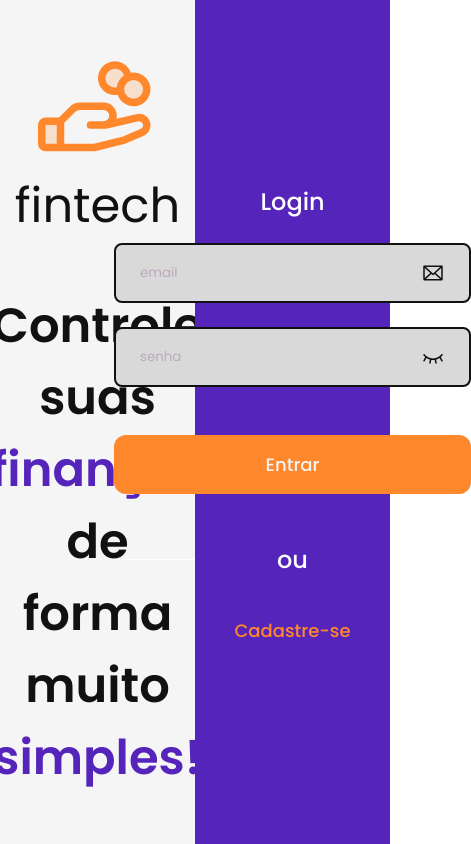
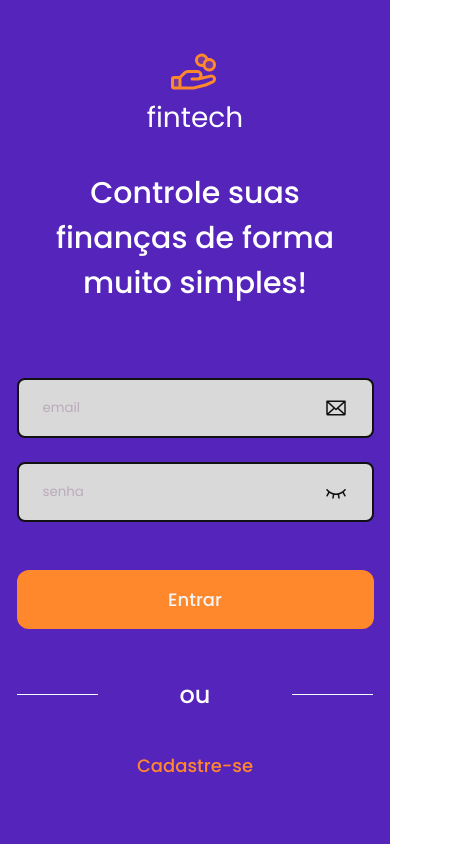
Before and after one commit to DavySz/fintech, a React (Create React App) app: page / in a window 390 px wide. Shown: the whole page, 471 px wide, since content can reach past the window. Built offline with nearby package versions, Linux system fonts and the light colour scheme.

Commit message:
feat: apply responsiveness

```diff
--- a/src/presentation/components/input/input.styles.ts
+++ b/src/presentation/components/input/input.styles.ts
@@ -1,24 +1,32 @@
 import { styled } from "styled-components";
 
+import { transformToRem } from "../../helpers/transform-pix-rem";
 import type { IInputWrapper } from "./input.types";
 import { getInputVariantColor } from "./mappers";
 
 export const InputWrapper = styled.div<IInputWrapper>`
     display: flex;
     align-items: center;
-    padding: 16px 24px;
+    padding: ${transformToRem(16)}rem ${transformToRem(24)}rem;
 
-    border-radius: 8px;
+    border-radius: ${transformToRem(8)}rem;
 
     background-color: ${({ theme }) => theme.colors.input.background.default};
 
-    border: 2px solid ${({ variant }) => getInputVariantColor(variant)};
+    border: ${transformToRem(2)}rem solid
+        ${({ variant }) => getInputVariantColor(variant)};
+
+    width: 100%;
+
+    @media (max-width: 368px) {
+        width: ${transformToRem(300)}rem;
+    }
 `;
 
 export const CustomInput = styled.input`
     border: none;
 
-    margin-right: 24px;
+    margin-right: ${transformToRem(24)}rem;
 
     background-color: ${({ theme }) => theme.colors.input.background.default};
 
--- a/src/presentation/components/logo/logo.styles.ts
+++ b/src/presentation/components/logo/logo.styles.ts
@@ -1,4 +1,8 @@
+import { HandCoins } from "@phosphor-icons/react";
 import { styled } from "styled-components";
+
+import { transformToRem } from "../../helpers/transform-pix-rem";
+import { Text } from "../text/text";
 
 export const CustomLogo = styled.div`
     display: flex;
@@ -8,3 +12,22 @@ export const CustomLogo = styled.div`
 
     flex-direction: column;
 `;
+
+export const StyledHandCoins = styled(HandCoins)`
+    font-weight: ${(props) => props.weight};
+
+    @media (min-width: 320px) and (max-width: 1020px) {
+        font-size: ${transformToRem(48)}rem;
+    }
+
+    @media (min-width: 1021px) {
+        font-size: ${transformToRem(75)}rem;
+    }
+`;
+
+export const CustomText = styled(Text)`
+    @media (min-width: 320px) and (max-width: 1020px) {
+        color: ${({ theme }) => theme.colors.white.default};
+        font-size: ${transformToRem(28)}rem;
+    }
+`;
--- a/src/presentation/components/logo/logo.tsx
+++ b/src/presentation/components/logo/logo.tsx
@@ -1,8 +1,6 @@
-import { HandCoins } from "@phosphor-icons/react";
 import { useTheme } from "styled-components";
 
-import { Text } from "../text/text";
-import { CustomLogo } from "./logo.styles";
+import { CustomLogo, CustomText, StyledHandCoins } from "./logo.styles";
 import { type ILogo } from "./logo.types";
 
 export const Logo: React.FC<ILogo> = ({ onlyAsset }) => {
@@ -12,19 +10,15 @@ export const Logo: React.FC<ILogo> = ({ onlyAsset }) => {
         if (onlyAsset) return null;
 
         return (
-            <Text size="48" weight="400">
+            <CustomText size="48" weight="400">
                 fintech
-            </Text>
+            </CustomText>
         );
     }
 
     return (
         <CustomLogo>
-            <HandCoins
-                color={colors.orange.default}
-                weight="duotone"
-                size={120}
-            />
+            <StyledHandCoins color={colors.orange.default} weight="duotone" />
             {renderText()}
         </CustomLogo>
     );
--- a/src/presentation/pages/sign-in/sign-in.styles.ts
+++ b/src/presentation/pages/sign-in/sign-in.styles.ts
@@ -1,35 +1,50 @@
 import { styled } from "styled-components";
 
-import { type ISection } from "./sign-in.types";
+import { Text } from "../../components/text/text";
+import { transformToRem } from "../../helpers/transform-pix-rem";
 
 export const Container = styled.div`
     display: flex;
-
-    align-items: center;
-    justify-content: center;
+    align-items: stretch;
 
     height: 100vh;
-    width: 100vw;
+
+    background-color: ${({ theme }) => theme.colors.neutrals.inverted};
+
+    @media (max-width: 767px) {
+        flex-direction: column;
+    }
 `;
 
-export const Section = styled.div<ISection>`
+export const Aside = styled.aside`
+    display: flex;
+    flex: 1;
+
+    flex-direction: column;
+    justify-content: center;
+    align-items: center;
+
+    padding: ${transformToRem(120)}rem ${transformToRem(80)}rem;
+
+    background-color: ${({ theme }) => theme.colors.neutrals.inverted};
+
+    @media (max-width: 1020px) {
+        display: none;
+    }
+`;
+
+export const Main = styled.main`
     display: flex;
     align-items: center;
     justify-content: center;
 
+    flex: 2;
+
+    padding: 0 ${transformToRem(32)}rem;
+
+    background-color: ${({ theme }) => theme.colors.purple.default};
+
     flex-direction: column;
-
-    width: 50vw;
-    height: 100vh;
-
-    padding: 24px;
-
-    background-color: ${({ theme, variant }) =>
-        variant === "primary"
-            ? theme.colors.neutrals.inverted
-            : theme.colors.purple.default};
-
-    gap: 48px;
 `;
 
 export const Form = styled.div`
@@ -47,10 +62,10 @@ export const InputWrapper = styled.div`
 
     flex-direction: column;
 
-    gap: 24px;
+    gap: ${transformToRem(24)}rem;
 
-    margin-bottom: 48px;
-    margin-top: 24px;
+    margin-bottom: ${transformToRem(48)}rem;
+    margin-top: ${transformToRem(24)}rem;
 `;
 
 export const Disclaimer = styled.div`
@@ -60,8 +75,20 @@ export const Disclaimer = styled.div`
 
     width: 100%;
 
-    gap: 82px;
+    gap: ${transformToRem(82)}rem;
 
-    margin-top: 48px;
-    margin-bottom: 24px;
+    margin-top: ${transformToRem(48)}rem;
+    margin-bottom: ${transformToRem(24)}rem;
 `;
+
+export const MobileInfo = styled.div`
+    @media (min-width: 1024px) {
+        display: none;
+    }
+`;
+
+export const SignInText = styled(Text)`
+    @media (min-width: 320px) and (max-width: 1023px) {
+        display: none;
+    }
+`;
--- a/src/presentation/pages/sign-in/sign-in.tsx
+++ b/src/presentation/pages/sign-in/sign-in.tsx
@@ -1,50 +1,33 @@
 import { Button } from "../../components/button/button";
 import { Divider } from "../../components/divider/divider";
 import { Input } from "../../components/input/input";
-import { Logo } from "../../components/logo/logo";
 import { Text } from "../../components/text/text";
+import { Info } from "./info/info";
 import {
     Container,
-    Section,
     Form,
     InputWrapper,
     Disclaimer,
+    MobileInfo,
+    Aside,
+    Main,
+    SignInText,
 } from "./sign-in.styles";
 
 export const SignIn: React.FC = () => {
     return (
         <Container>
-            <Section variant="primary">
-                <Logo />
-                <Text size="48" weight="600" align="center">
-                    Controle suas
-                    <br />
-                    <Text
-                        size="48"
-                        weight="600"
-                        align="center"
-                        color="purple-default"
-                    >
-                        finanças
-                    </Text>{" "}
-                    de forma
-                    <br />
-                    muito{" "}
-                    <Text
-                        size="48"
-                        weight="600"
-                        align="center"
-                        color="purple-default"
-                    >
-                        simples!
-                    </Text>
-                </Text>
-            </Section>
-            <Section variant="secondary">
+            <Aside>
+                <Info />
+            </Aside>
+            <Main>
+                <MobileInfo>
+                    <Info />
+                </MobileInfo>
                 <Form>
-                    <Text size="24" weight="500" color="white-default">
+                    <SignInText size="24" weight="500" color="white-default">
                         Login
-                    </Text>
+                    </SignInText>
                     <InputWrapper>
                         <Input type="email" placeholder="email" />
                         <Input type="password" placeholder="senha" />
@@ -59,7 +42,7 @@ export const SignIn: React.FC = () => {
                     </Disclaimer>
                     <Button variant="tertiary">Cadastre-se</Button>
                 </Form>
-            </Section>
+            </Main>
         </Container>
     );
 };
--- a/src/presentation/pages/sign-in/sign-in.types.ts
+++ /dev/null
@@ -1,3 +0,0 @@
-export interface ISection {
-    variant: "primary" | "secondary";
-}
```
